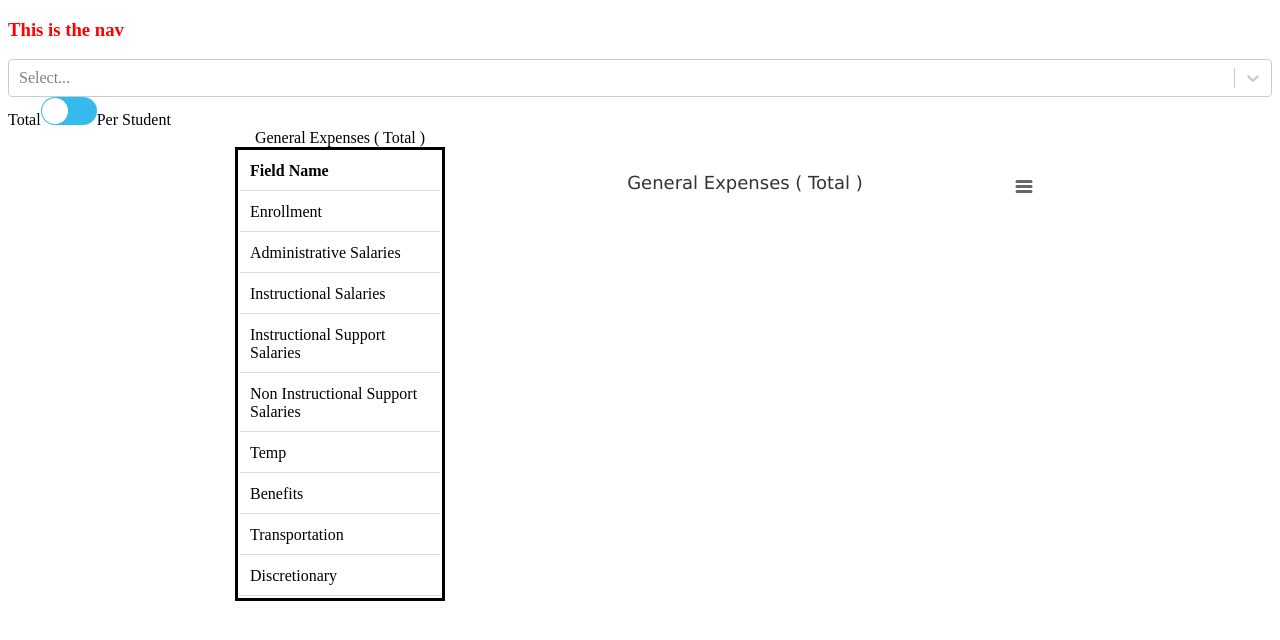
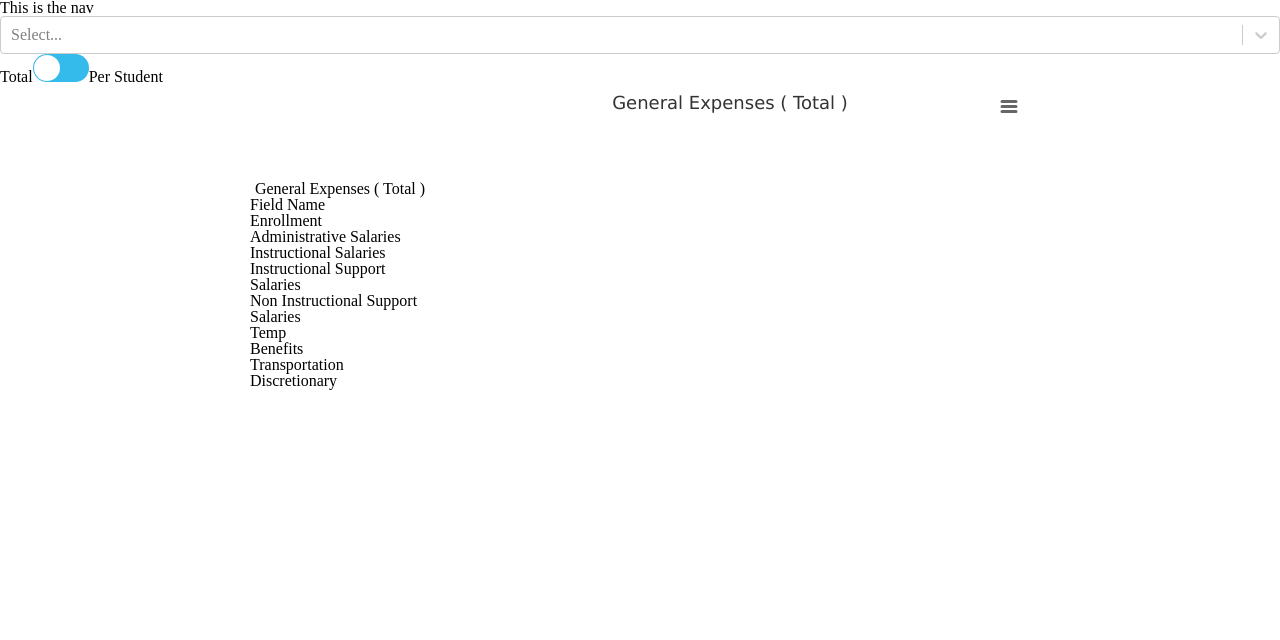
Before and after one commit to farrellw/school-budget, a React (Create React App) app: page / in a window 1280 px wide. Shown: the top 640 px of the page. Built offline with nearby package versions, Linux system fonts and the light colour scheme; the HTML template or start-up script is replaced by a standard one.

Commit message:
Add Eric Meyer’s reset css

```diff
--- a/src/App.tsx
+++ b/src/App.tsx
@@ -1,7 +1,7 @@
 import * as React from "react";
 import Body from "./lib/Body";
 import Header from "./lib/Header";
-import "./App.css";
+import "./App.scss";
 import { BrowserRouter as Router, Route } from "react-router-dom";
 
 class App extends React.Component {
--- a/src/index.css
+++ /dev/null
@@ -1,5 +0,0 @@
-@import-normalize; /* bring in normalize.css styles */
-
-h1 {
-  color: red;
-}
--- /dev/null
+++ b/src/index.scss
@@ -0,0 +1 @@
+@import "reset";
--- a/src/index.tsx
+++ b/src/index.tsx
@@ -1,7 +1,7 @@
 import * as React from "react";
 import * as ReactDOM from "react-dom";
 import App from "./App";
-import "./index.css";
+import "./index.scss";
 import registerServiceWorker from "./registerServiceWorker";
 
 ReactDOM.render(<App />, document.getElementById("root") as HTMLElement);
--- /dev/null
+++ b/src/reset.scss
@@ -0,0 +1,129 @@
+/* http://meyerweb.com/eric/tools/css/reset/
+   v2.0 | 20110126
+   License: none (public domain)
+*/
+
+html,
+body,
+div,
+span,
+applet,
+object,
+iframe,
+h1,
+h2,
+h3,
+h4,
+h5,
+h6,
+p,
+blockquote,
+pre,
+a,
+abbr,
+acronym,
+address,
+big,
+cite,
+code,
+del,
+dfn,
+em,
+img,
+ins,
+kbd,
+q,
+s,
+samp,
+small,
+strike,
+strong,
+sub,
+sup,
+tt,
+var,
+b,
+u,
+i,
+center,
+dl,
+dt,
+dd,
+ol,
+ul,
+li,
+fieldset,
+form,
+label,
+legend,
+table,
+caption,
+tbody,
+tfoot,
+thead,
+tr,
+th,
+td,
+article,
+aside,
+canvas,
+details,
+embed,
+figure,
+figcaption,
+footer,
+header,
+hgroup,
+menu,
+nav,
+output,
+ruby,
+section,
+summary,
+time,
+mark,
+audio,
+video {
+  margin: 0;
+  padding: 0;
+  border: 0;
+  font-size: 100%;
+  font: inherit;
+  vertical-align: baseline;
+}
+/* HTML5 display-role reset for older browsers */
+article,
+aside,
+details,
+figcaption,
+figure,
+footer,
+header,
+hgroup,
+menu,
+nav,
+section {
+  display: block;
+}
+body {
+  line-height: 1;
+}
+ol,
+ul {
+  list-style: none;
+}
+blockquote,
+q {
+  quotes: none;
+}
+blockquote:before,
+blockquote:after,
+q:before,
+q:after {
+  content: "";
+  content: none;
+}
+table {
+  border-collapse: collapse;
+  border-spacing: 0;
+}
```
Also changed, not shown: src/App.scss (renamed from src/App.css).
